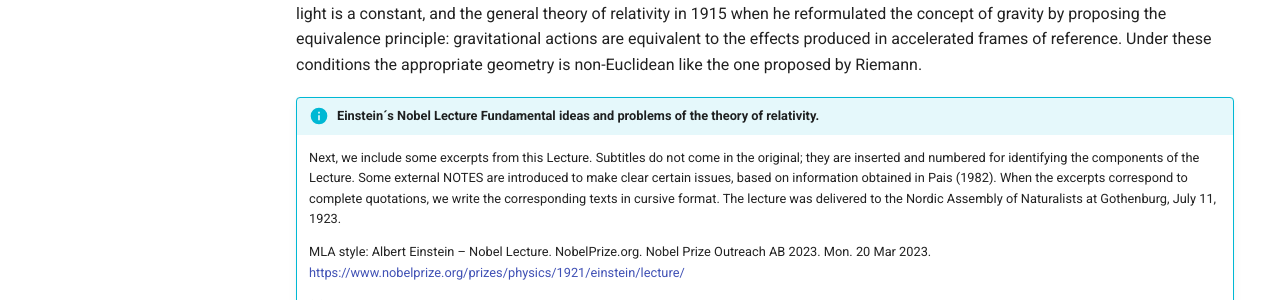
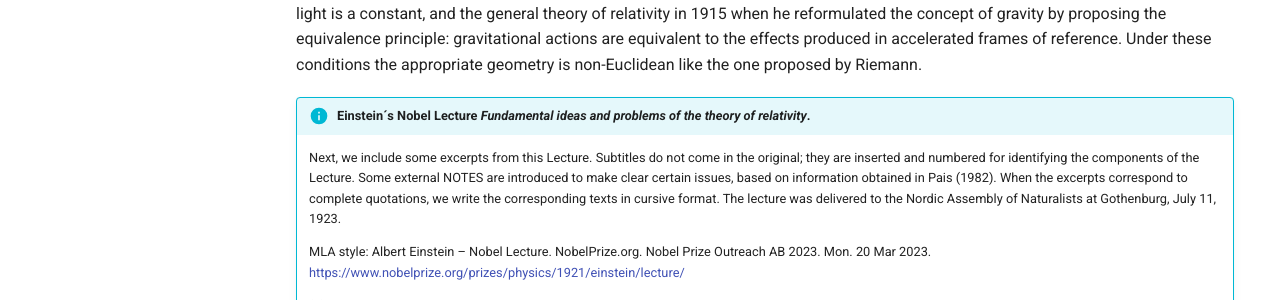
Before and after one commit to modphysnobel/modphysnobel.github.io, an MkDocs documentation site: the page built from docs/vol-I/vol-I-chap-4-sect-2.md, in a window 1280 px wide and 900 px high, scrolled down 336 px. Shown: the part 152-452 px from the top of the window. Built offline with MkDocs 1.6.1 and Material for MkDocs 9.7.7, drawn with Linux system fonts in a browser that asks for light colours; some web fonts are replaced; comment, search, counter and statistics services are not loaded.

```diff
--- a/docs/vol-I/vol-I-chap-4-sect-2.md
+++ b/docs/vol-I/vol-I-chap-4-sect-2.md
@@ -9,7 +9,7 @@
 
 In Section 4.3 we will compare the descriptions of motion proposed by Kepler, Galileo, Newton and Einstein. We now consider first the Einsteinian approach to motion. Albert Einstein (1879-1955) created relativity theories in two moments: the special theory of relativity in 1905 when he introduced the fourth dimensional space-time description of motion and postulated that the velocity of light is a constant, and the general theory of relativity in 1915 when he reformulated the concept of gravity by proposing the equivalence principle: gravitational actions are equivalent to the effects produced in accelerated frames of reference. Under these conditions the appropriate geometry is non-Euclidean like the one proposed by Riemann.
 
-!!! info "Einstein´s Nobel Lecture Fundamental ideas and problems of the theory of relativity."
+!!! info "Einstein´s Nobel Lecture *Fundamental ideas and problems of the theory of relativity*."
 
 	Next, we include some excerpts from this Lecture. Subtitles do not come in the original; they are inserted and numbered for identifying the components of the Lecture. Some external NOTES are introduced to make clear certain issues, based on information obtained in Pais (1982). When the excerpts correspond to complete quotations, we write the corresponding texts in cursive format. The lecture was delivered to the Nordic Assembly of Naturalists at Gothenburg, July 11, 1923.
 
```
